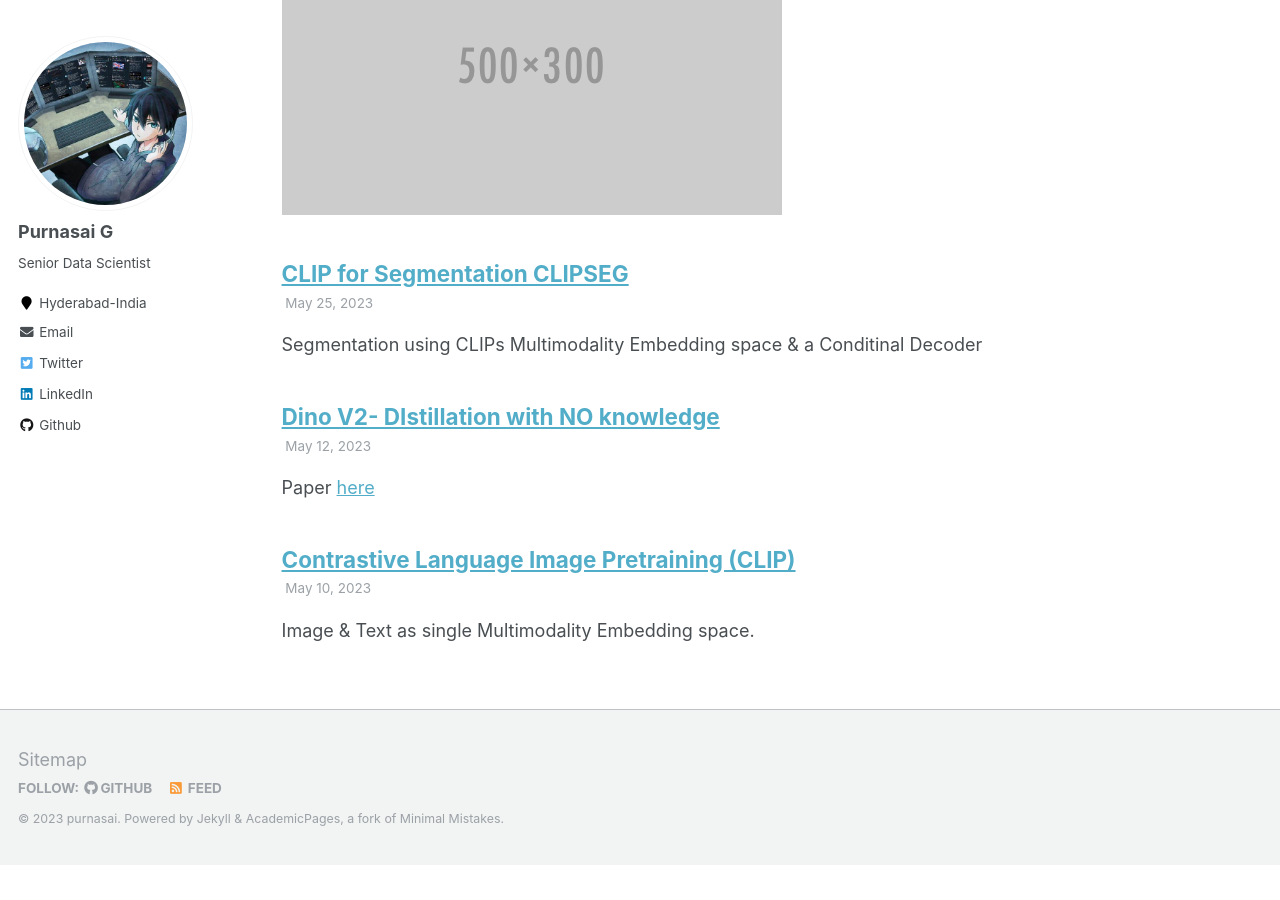
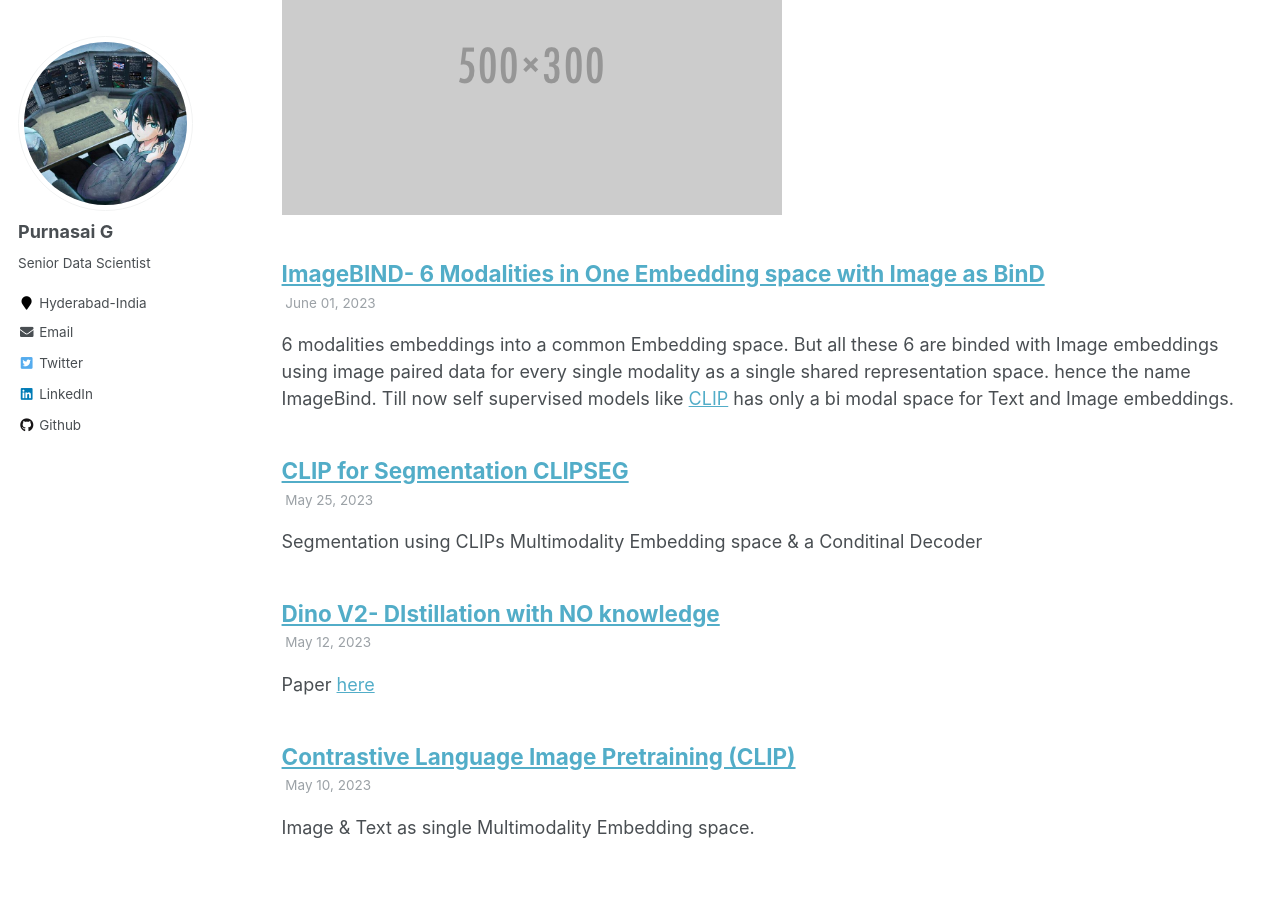
Before and after one commit to purnasai/purnasai.github.io, a Jekyll site: the page built from _pages/talks.html, in a window 1280 px wide and 900 px high, scrolled down 374 px. Built offline with Jekyll 4.4.1, drawn with Linux system fonts in a browser that asks for light colours; before the commit the page ends 1239 px from its top, so only the background shows below that.

Commit message:
Update Image Bind.md

```diff
--- a/_talks/Image Bind.md
+++ b/_talks/Image Bind.md
@@ -1,3 +1,10 @@
+---
+title: "ImageBIND- 6 Modalities in One Embedding space with Image as BinD"
+collection: talks
+permalink: /talks/imagebind
+date: 2023-06-01
+---
+
 6 modalities embeddings into a common Embedding space. But all these 6 are binded with Image embeddings using image paired data for every single modality as a single shared representation space. hence the name ImageBind. Till now self supervised models like [CLIP](CLIP.md) has only a bi modal space for Text and Image embeddings.
 
 ![](../assets/images/imagebind_img1.png)
```
